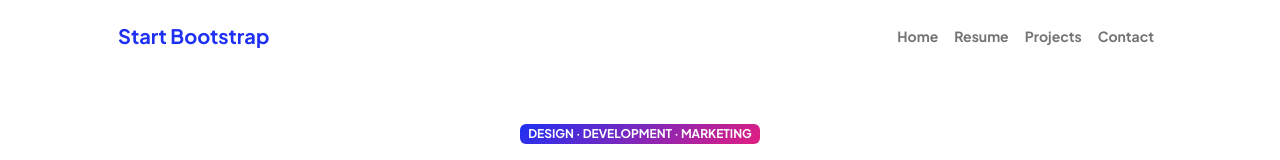
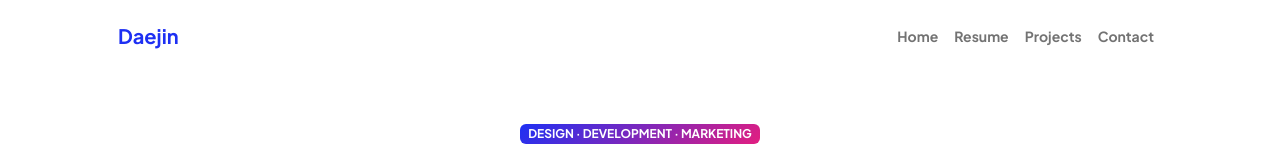
Before and after one commit to daejin81/daejinCode, a plain HTML site: page index.html in a window 1280 px wide. Shown: the top 160 px of the page. Drawn offline with nearby package versions, Linux system fonts and the light colour scheme.

Commit message:
index edit

```diff
--- a/index.html
+++ b/index.html
@@ -22,7 +22,7 @@
             <!-- Navigation-->
             <nav class="navbar navbar-expand-lg navbar-light bg-white py-3">
                 <div class="container px-5">
-                    <a class="navbar-brand" href="index.html"><span class="fw-bolder text-primary">Start Bootstrap</span></a>
+                    <a class="navbar-brand" href="index.html"><span class="fw-bolder text-primary">Daejin</span></a>
                     <button class="navbar-toggler" type="button" data-bs-toggle="collapse" data-bs-target="#navbarSupportedContent" aria-controls="navbarSupportedContent" aria-expanded="false" aria-label="Toggle navigation"><span class="navbar-toggler-icon"></span></button>
                     <div class="collapse navbar-collapse" id="navbarSupportedContent">
                         <ul class="navbar-nav ms-auto mb-2 mb-lg-0 small fw-bolder">
```
